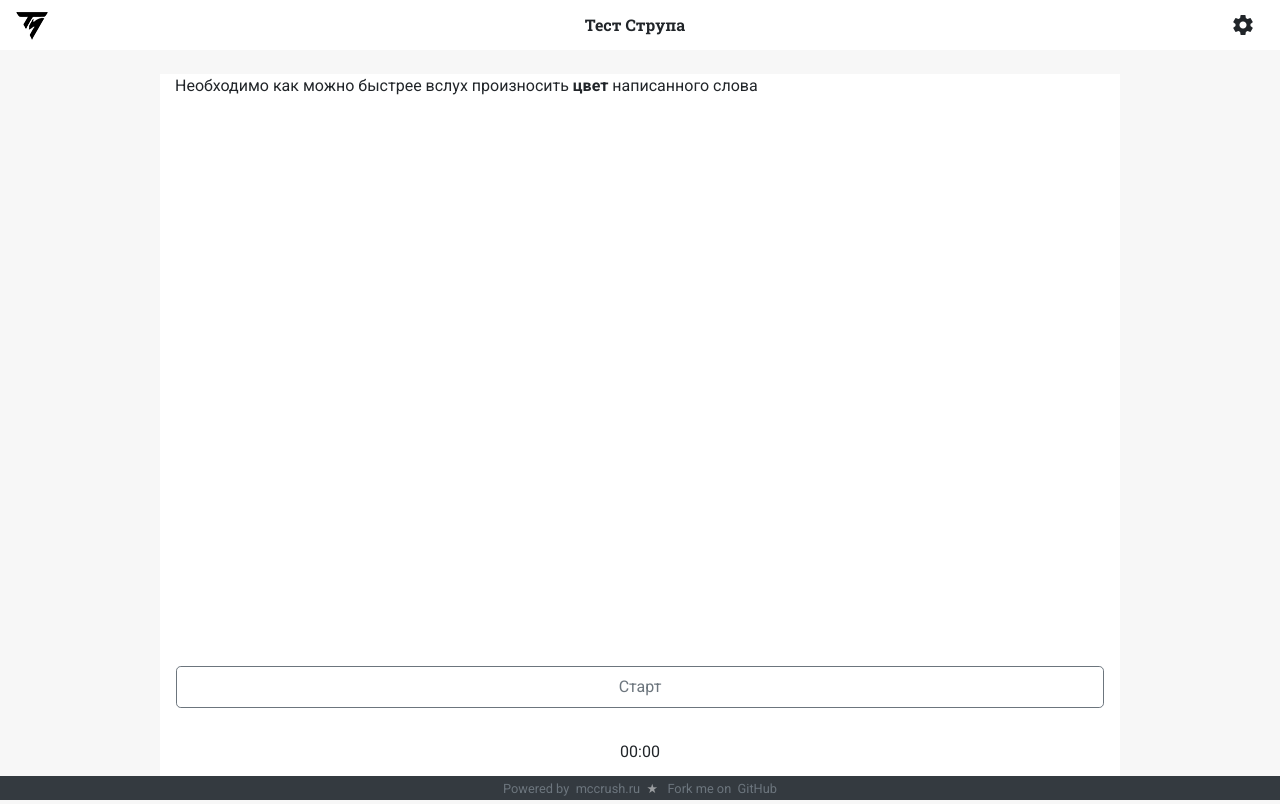
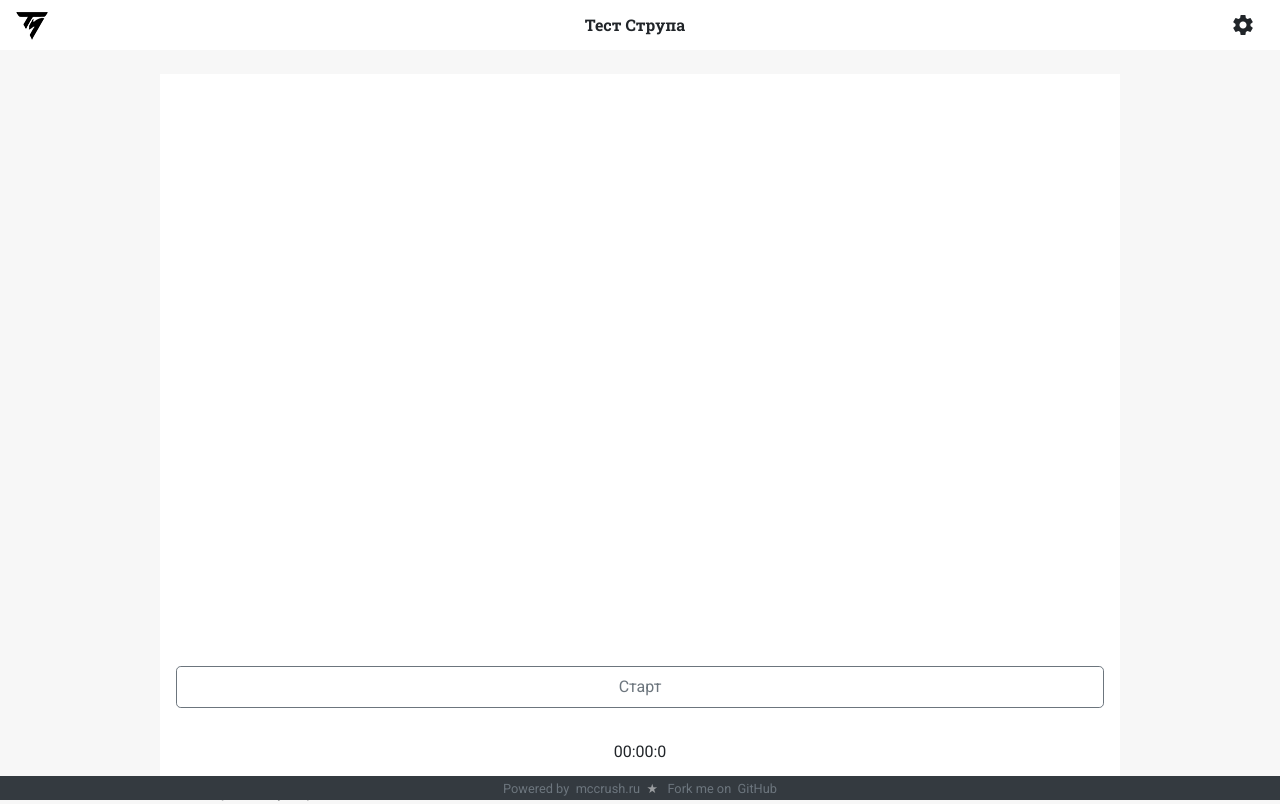
Before and after one commit to mccrush/teststrup, a Vue app: page / in a window 1280 px wide. Built offline with nearby package versions, Linux system fonts and the light colour scheme.

Commit message:
Настраивает вид оповещения

```diff
--- a/src/App.vue
+++ b/src/App.vue
@@ -6,6 +6,10 @@
       <router-link to="/about">About</router-link>
     </div>-->
     <router-view/>
+    <div id="ruls">
+      Необходимо как можно быстреe вслух произносить
+      <strong>цвет</strong> написанного слова
+    </div>
     <Footer/>
   </div>
 </template>
--- a/src/views/Home.vue
+++ b/src/views/Home.vue
@@ -1,12 +1,9 @@
 <template>
   <div class="container mt-4">
-    <div id="ruls">
-      Необходимо как можно быстреe вслух произносить
-      <strong>цвет</strong> написанного слова
-    </div>
+
     <div class="row justify-content-center">
       <div class="col">
-        <table class="table table-borderless table-sm" cellspacing="0" cellpadding="0">
+        <table class="table table-borderless table-sm mt-4" cellspacing="0" cellpadding="0">
           <tr>
             <td class="11">&nbsp;</td>
             <td class="12">&nbsp;</td>
@@ -88,7 +85,7 @@
     </div>
 
     <div class="row">
-      <div class="col p-3 text-center" id="timer">00:00</div>
+      <div class="col p-3 text-center" id="timer">00:00:0</div>
     </div>
   </div>
 </template>
```
